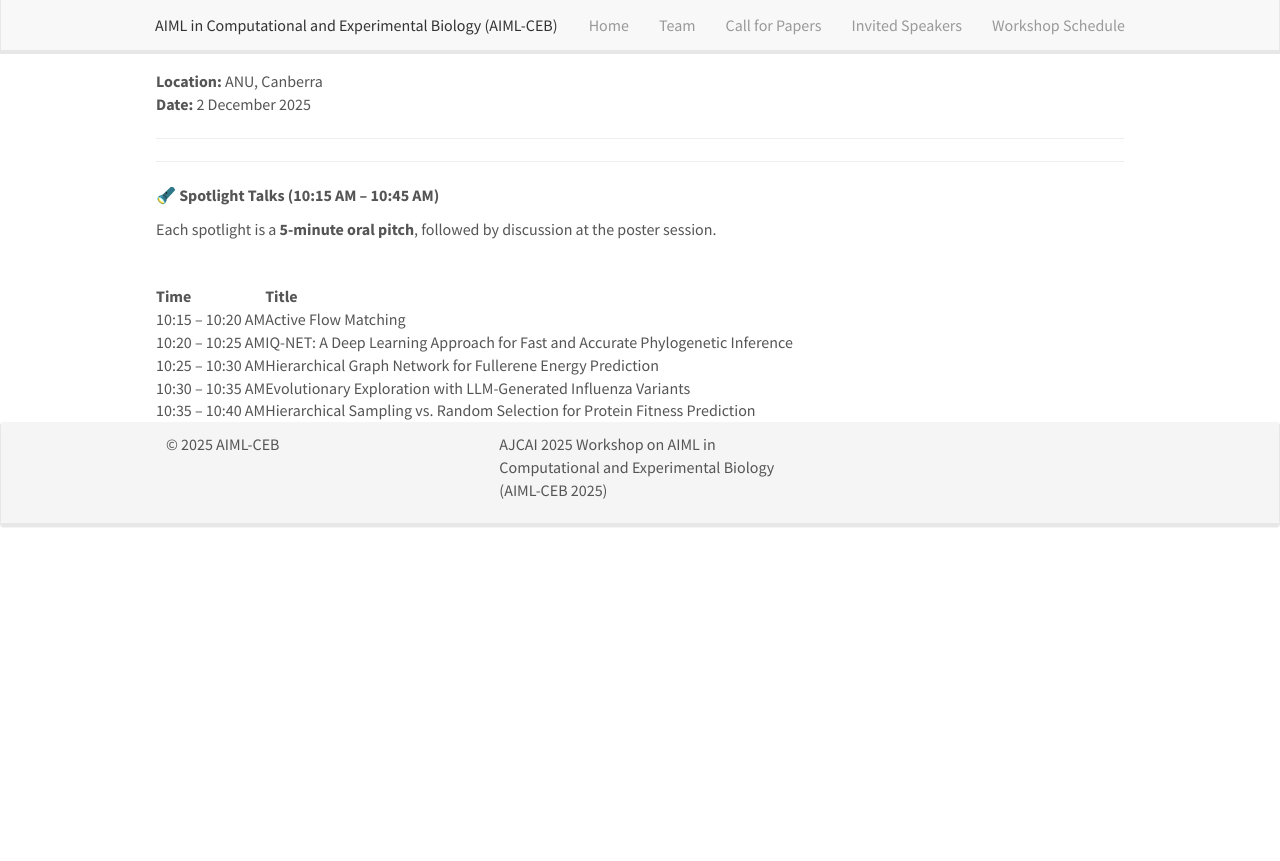
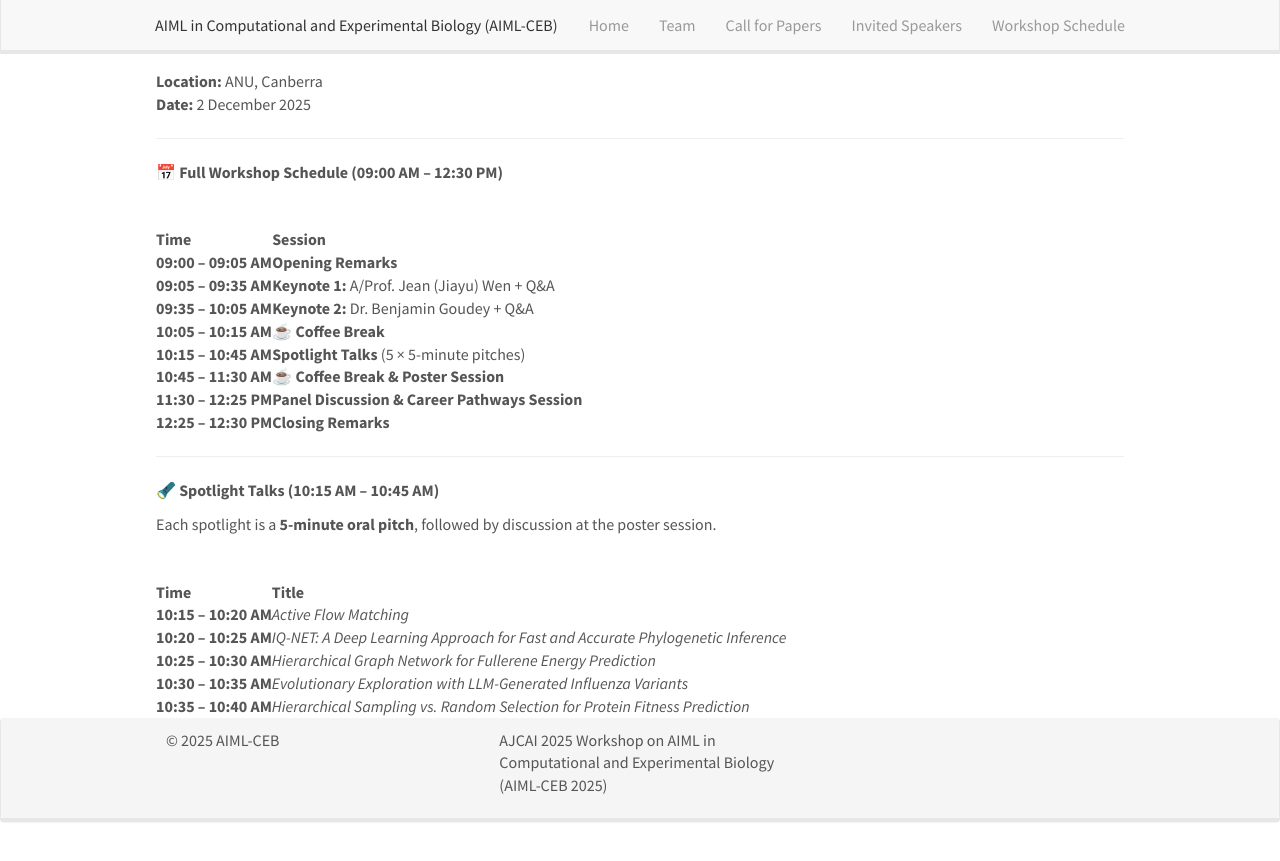
Before and after one commit to wokas36/wokas36.github.io, a Jekyll site: the page built from research.md, in a window 1280 px wide. Shown: the top 861 px of the page. Built offline with Jekyll 4.4.1, drawn with Linux system fonts in a browser that asks for light colours; nearby versions of some CDN libraries.

Commit message:
workshop schedule_v1

```diff
--- a/research.md
+++ b/research.md
@@ -28,7 +28,7 @@
 | 12:25 – 12:30 PM    | **Closing Remarks**                                             | -->
 
 
----
+<!-- ---
 
 <details>
   <summary><strong>🔦 Spotlight Talks (10:15 AM – 10:45 AM)</strong>
@@ -43,7 +43,7 @@
 | 10:20 – 10:25 AM     | IQ-NET: A Deep Learning Approach for Fast and Accurate Phylogenetic Inference |
 | 10:25 – 10:30 AM     | Hierarchical Graph Network for Fullerene Energy Prediction                |
 | 10:30 – 10:35 AM     | Evolutionary Exploration with LLM-Generated Influenza Variants            |
-| 10:35 – 10:40 AM     | Hierarchical Sampling vs. Random Selection for Protein Fitness Prediction |
+| 10:35 – 10:40 AM     | Hierarchical Sampling vs. Random Selection for Protein Fitness Prediction | -->
 
 
 <!-- # AIML-CEB Workshop Schedule 2025 -->
@@ -51,7 +51,7 @@
 <!-- **Location:** ANU, Canberra
 **Date:** 2 December 2025   -->
 
-<!--
+
 
 <details open>
   <summary><strong>📅 Full Workshop Schedule (09:00 AM – 12:30 PM)</strong>
@@ -131,4 +131,4 @@
       <td><strong>10:35 – 10:40 AM</strong></td>
       <td><em>Hierarchical Sampling vs. Random Selection for Protein Fitness Prediction</em></td>
     </tr>
-  </table> -->
+  </table>
```
